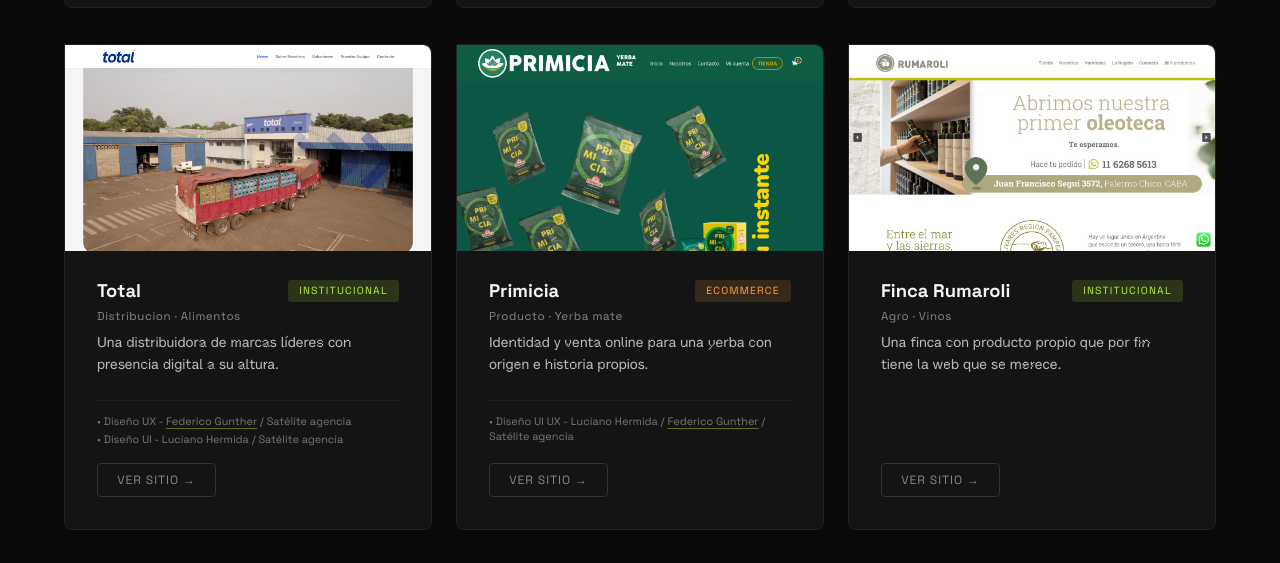
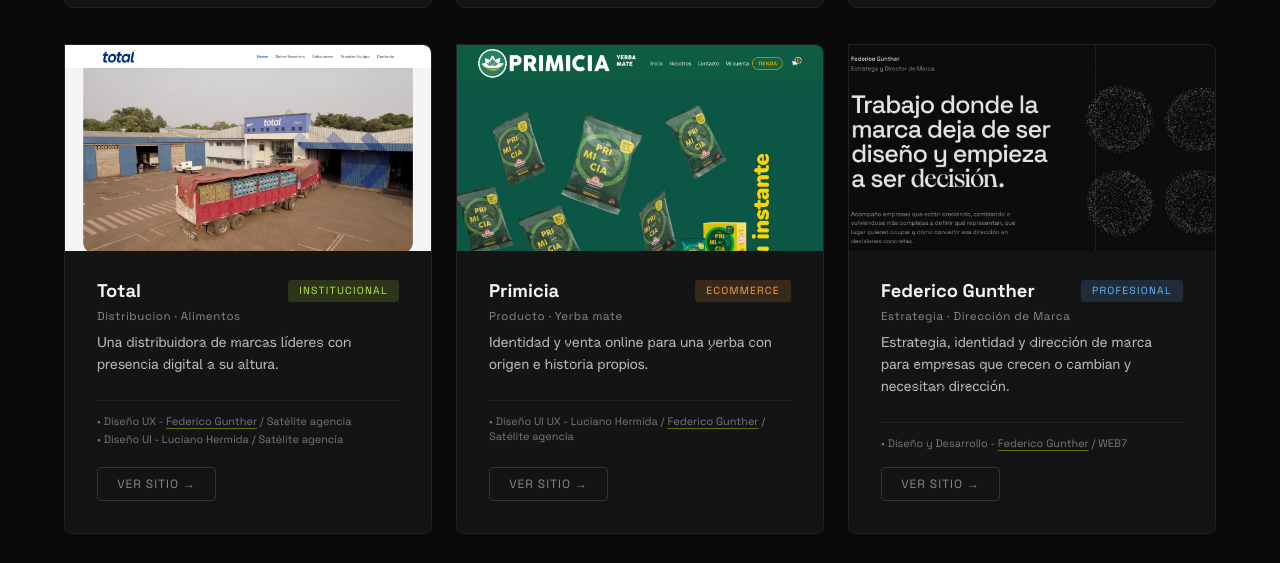
Before and after one commit to juangamery/Web7, a website: page proyectos.html in a window 1280 px wide. Shown: the part 1249-1812 px from the top of the page. Drawn offline with nearby package versions, Linux system fonts and the light colour scheme; no server answers; grey boxes are pictures that could not be loaded; a web font is replaced by a local one.

Commit message:
feat(portfolio): add federicogunther.com project to proyectos page

```diff
--- a/assets/js/i18n.js
+++ b/assets/js/i18n.js
@@ -222,6 +222,12 @@ const translations = {
     "proj_card_4_desc_36": "Identidad y venta online para una yerba con origen e historia propios.",
     "proj_card_4_cr_0_37": "• Diseño UI UX - Luciano Hermida / <span class=\"credit-link\">Federico Gunther</span> / Satélite agencia",
     "proj_card_4_btn_38": "Ver sitio →",
+    "proj_card_fg_title": "Federico Gunther",
+    "proj_card_fg_tag": "Profesional",
+    "proj_card_fg_rubro": "Estrategia · Dirección de Marca",
+    "proj_card_fg_desc": "Estrategia, identidad y dirección de marca para empresas que crecen o cambian y necesitan dirección.",
+    "proj_card_fg_cr": "• Diseño y Desarrollo - <span class=\"credit-link\">Federico Gunther</span> / WEB7",
+    "proj_card_fg_btn": "Ver sitio →",
     "proj_card_5_title_39": "Finca Rumaroli",
     "proj_card_5_tag_40": "Institucional",
     "proj_card_5_rubro_41": "Agro · Vinos",
@@ -648,6 +654,12 @@ const translations = {
     "proj_card_4_desc_36": "Identity and online sales for a yerba mate with its own origin and history.",
     "proj_card_4_cr_0_37": "• UI UX Design - Luciano Hermida / <span class=\"credit-link\">Federico Gunther</span> / Satélite agencia",
     "proj_card_4_btn_38": "View site →",
+    "proj_card_fg_title": "Federico Gunther",
+    "proj_card_fg_tag": "Professional",
+    "proj_card_fg_rubro": "Strategy · Brand Direction",
+    "proj_card_fg_desc": "Brand strategy, identity and direction for growing or evolving companies that need direction.",
+    "proj_card_fg_cr": "• Design and Development - <span class=\"credit-link\">Federico Gunther</span> / WEB7",
+    "proj_card_fg_btn": "View site →",
     "proj_card_5_title_39": "Finca Rumaroli",
     "proj_card_5_tag_40": "Corporate",
     "proj_card_5_rubro_41": "Agro · Wine",
@@ -1074,6 +1086,12 @@ const translations = {
     "proj_card_4_desc_36": "Identidade e vendas online para uma erva com origem e história próprias.",
     "proj_card_4_cr_0_37": "• Design UI UX - Luciano Hermida / <span class=\"credit-link\">Federico Gunther</span> / Satélite agencia",
     "proj_card_4_btn_38": "Ver site →",
+    "proj_card_fg_title": "Federico Gunther",
+    "proj_card_fg_tag": "Profissional",
+    "proj_card_fg_rubro": "Estratégia · Direção de Marca",
+    "proj_card_fg_desc": "Estratégia, identidade e direção de marca para empresas que crescem ou mudam e precisam de direção.",
+    "proj_card_fg_cr": "• Design e Desenvolvimento - <span class=\"credit-link\">Federico Gunther</span> / WEB7",
+    "proj_card_fg_btn": "Ver site →",
     "proj_card_5_title_39": "Finca Rumaroli",
     "proj_card_5_tag_40": "Institucional",
     "proj_card_5_rubro_41": "Agro · Vinhos",
--- a/proyectos.html
+++ b/proyectos.html
@@ -679,6 +679,22 @@
       </div>
     </a>
 
+    <a href="https://federicogunther.com/" target="_blank" rel="noopener" class="project-card" data-tag="profesional">
+      <img src="assets/federico-gunther.jpg" alt="Federico Gunther" class="card-img" loading="lazy">
+      <div class="card-body">
+        <div class="card-header-row">
+          <h3 data-i18n="proj_card_fg_title">Federico Gunther</h3>
+          <span class="type-tag type-tag--profesional" data-i18n="proj_card_fg_tag">Profesional</span>
+        </div>
+        <p class="rubro" data-i18n="proj_card_fg_rubro">Estrategia · Dirección de Marca</p>
+        <p class="desc" data-i18n="proj_card_fg_desc">Estrategia, identidad y dirección de marca para empresas que crecen o cambian y necesitan dirección.</p>
+        <div class="card-credits">
+          <div class="credit-item" data-i18n="proj_card_fg_cr">• Diseño y Desarrollo - <span class="credit-link">Federico Gunther</span> / WEB7</div>
+        </div>
+        <span class="ver-sitio" data-i18n="proj_card_fg_btn">Ver sitio →</span>
+      </div>
+    </a>
+
     <a href="https://fincarumaroli.com/" target="_blank" rel="noopener" class="project-card" data-tag="institucional">
       <img src="assets/finca-rumaroli.jpg" alt="Finca Rumaroli" class="card-img" loading="lazy">
       <div class="card-body">
```
Also changed, not shown: assets/federico-gunther.jpg (added).
